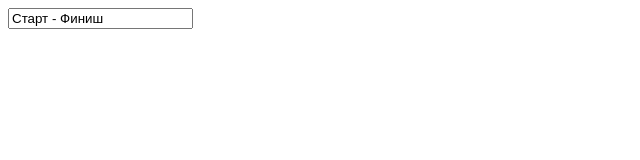
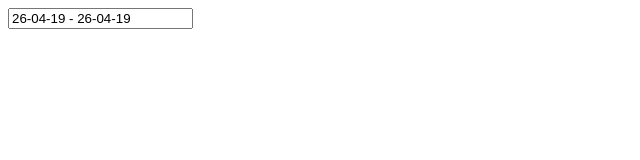
Before and after one commit to rumata1/reactDataRangePicker, a React (Create React App) app: page / in a window 1280 px wide. Shown: the top 160 px of the page, without its empty margins (0-640 px from the left). Built offline with nearby package versions, Linux system fonts and the light colour scheme.

Commit message:
по умолчанию ставится текущая дата

```diff
--- a/src/App.js
+++ b/src/App.js
@@ -106,8 +106,8 @@ class DataRangePicker extends Component {
         let updateObject = {};
 
         if(!state.isUpdated) {
-            updateObject.firstDate = props.initialStartDate;
-            updateObject.secondDate = props.initialEndDate;
+            updateObject.firstDate = props.initialStartDate || state.startDate;
+            updateObject.secondDate = props.initialEndDate || state.startDate;
             updateObject.isUpdated = true;
         }
 
@@ -129,7 +129,7 @@ class DataRangePicker extends Component {
             <div className="App">
                 <input
                     type="text"
-                    value={`${this.state.firstDate ? this.state.firstDate.format("DD-MM-YY") : 'Старт'} ${this.state.secondDate ? `- ${this.state.secondDate.format("DD-MM-YY")}` : '- Финиш'}`}
+                    value={`${this.state.firstDate ? this.state.firstDate.format("DD-MM-YY") : 'Старт'} ${this.state.secondDate ? `- ${this.state.secondDate.format("DD-MM-YY")}` : '- Выберите вторую дату'}`}
                     onFocus={()=>{
                         this.setState({
                             showCalendar: !this.state.showCalendar
```
